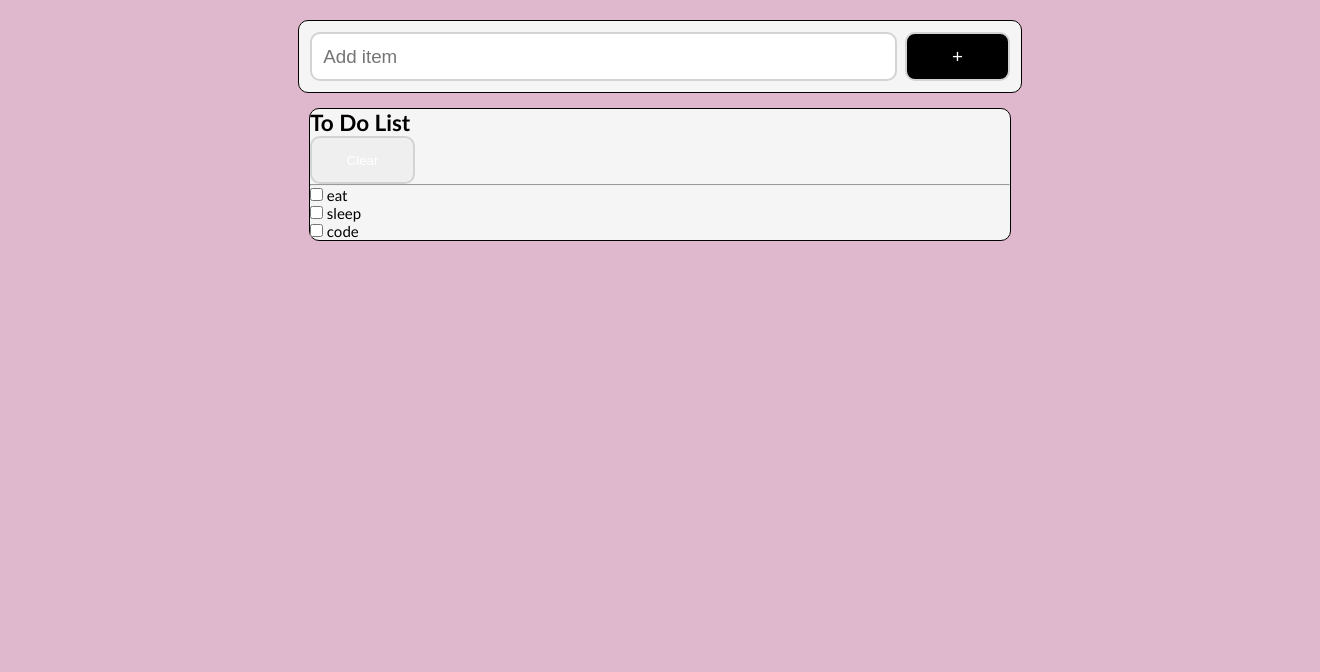
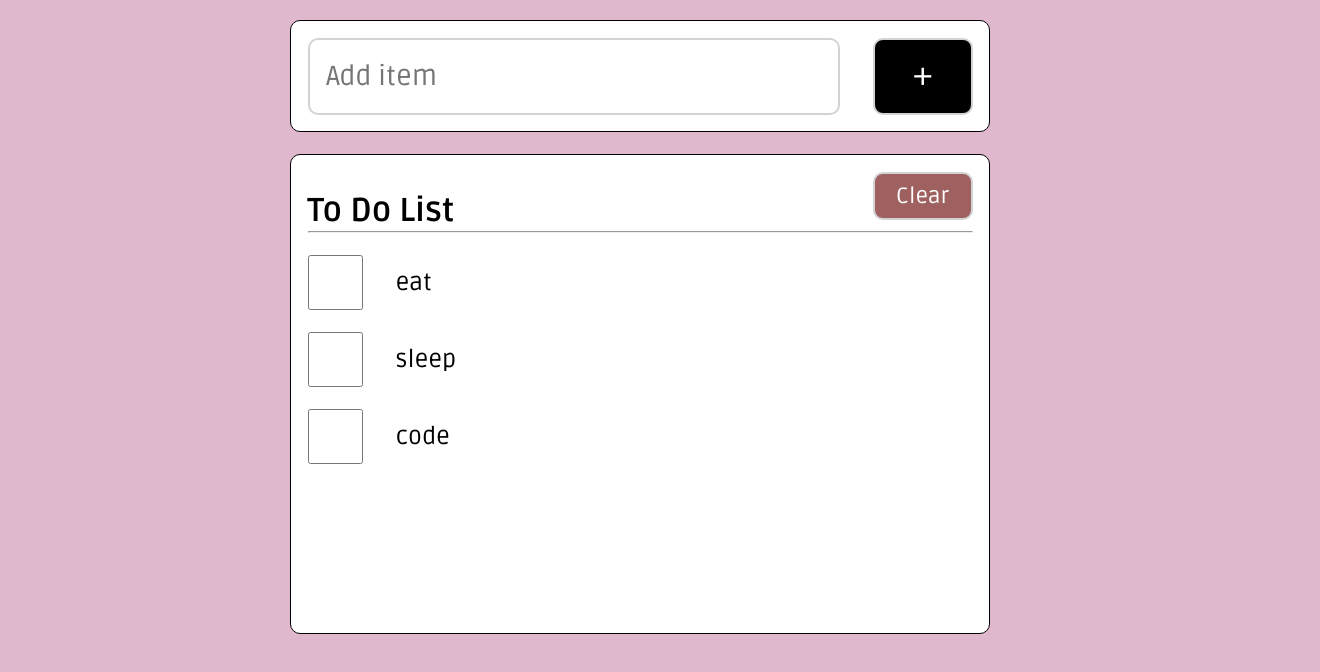
Before and after one commit to AlyaRees/TODO_List, a plain HTML site: page index.html in a window 1280 px wide. Shown: the whole page, 1320 px wide, since content can reach past the window. Drawn offline with Linux system fonts and the light colour scheme.

Commit message:
Finished basic styling

```diff
--- a/sass/_base.scss
+++ b/sass/_base.scss
@@ -1,6 +1,6 @@
 $default-font-color: #000;
 $background-color: rgb(224, 184, 206);
-$container-bgcolor: whitesmoke;
+$container-bgcolor: white;
 $container-bordercolor: black;
 $textbox-bordercolor: lightgrey;
 $button-textcolor: white;
@@ -10,20 +10,20 @@ $clear-button-color: #9f6060;
 
 
 @mixin mq($size) {
-@media only screen and (min-width: size) {
-    @content;
-}
+    @media only screen and (min-width: $size) {
+        @content;
+    }
 }
 
 * {
     margin: 0;
     padding: 0;
-    box-sizing: 0;
+    box-sizing: border-box;
 }
 
 html, body {
-    font-size: 15px;
-    font-family: 'Trebuchet MS', 'Lucida Sans Unicode';
+    font-size: 16px;
+    font-family: 'Ruda', 'Lucida Sans Unicode';
     color: $default-font-color;
     width: 100%;
     min-width: 100%;
@@ -35,8 +35,6 @@ html, body {
 body {
     padding: 20px;
     background-color: $background-color;
-    background-size: cover;
-    background-position: center;
 }
 
 section {
--- a/sass/_listContainer.scss
+++ b/sass/_listContainer.scss
@@ -0,0 +1,50 @@
+.listContainer {
+    min-height: 60vh;
+    padding: 0.75rem;
+
+    .listTitle {
+        display: flex;
+        justify-content: space-between;
+        align-items: flex-end;
+
+        button {
+            font-size: 1rem;
+            font-family: 'Ruda', 'Lucida Sans Unicode';
+            background-color: $clear-button-color;
+            padding: 0 0.1rem;
+            margin-bottom: 0.5rem;
+            @include mq(768px) {
+                padding: 0 0.5rem;
+            }
+        }
+
+        hr {
+            width: 100%;
+        }
+    }
+
+    .item {
+        display: flex;
+        justify-content: flex-start;
+        align-items: center;
+        padding-top: 1rem;
+
+        input[type="checkbox"]{
+            text-align: center;
+            width: 2.5rem;
+            min-width: 48px;
+            height: 2.5rem;
+            min-height: 48px;
+            cursor: pointer;
+            margin-right: 1.5rem;
+        }
+
+        input [type="checkbox"]:focus + label {
+            text-decoration: underline;
+        }
+
+        label {
+            font-size: 1.1rem;
+        }
+    }
+}
--- a/sass/_newItemEntry.scss
+++ b/sass/_newItemEntry.scss
@@ -14,6 +14,7 @@
         }
 
         input[type="text"] {
+            font-family: 'Ruda', 'Lucida Sans Unicode';
             width: 80%;
             font-size: 1.25rem;
             border: 2px solid $textbox-bordercolor;
@@ -28,6 +29,7 @@
         }
 
         button {
+            font-family: 'Ruda', 'Lucida Sans Unicode';
             font-size: 1.25rem;
             background-color: $add-button-color;
             padding: 0.75rem;
```
Also changed, not shown: dist/style.css, 1 other file.
